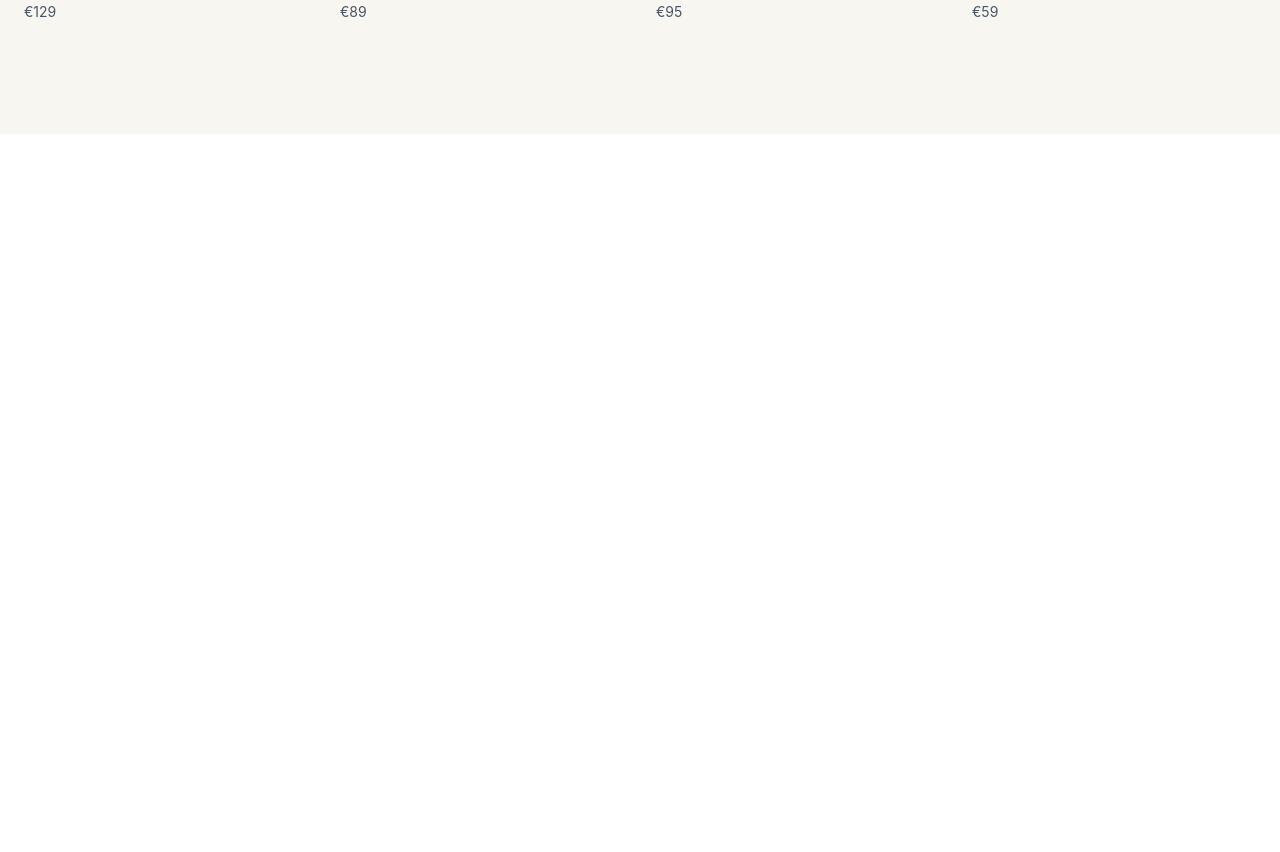
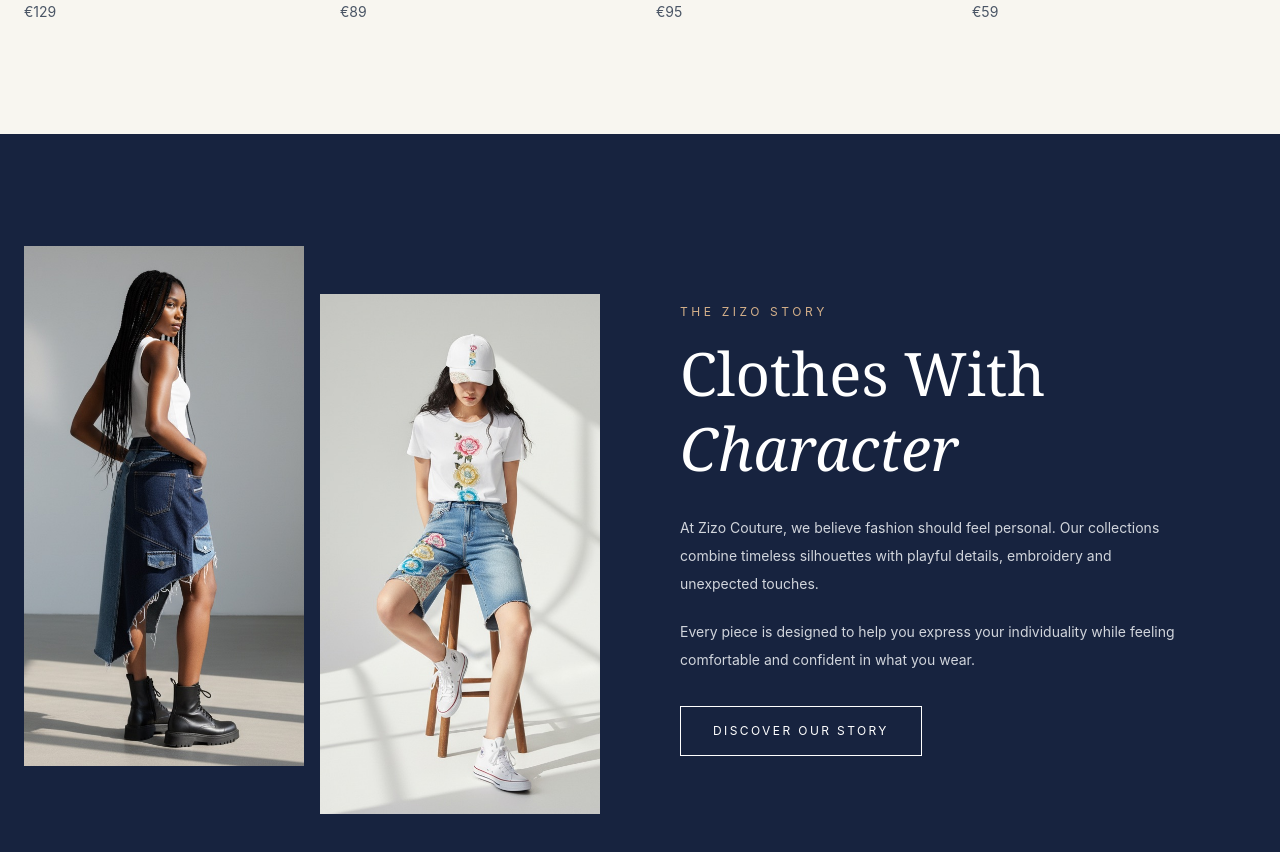
Before and after one commit to zarakhansari/zizocutoure, a React (Vite) app: page / in a window 1280 px wide. Shown: the part 2200-3052 px from the top of the page. Before the commit the page ends 2334 px from the top, so only its background shows below. Built offline with nearby package versions, Linux system fonts and the light colour scheme.

Commit message:
feat: add StorySection component to the App layout

```diff
--- a/src/App.tsx
+++ b/src/App.tsx
@@ -2,6 +2,7 @@
 import Hero from "./components/Hero";
 import CategorySection from "./components/CategorySection";
 import ProductSection from "./components/ProductSection";
+import StorySection from "./components/StorySection";
 
 function App() {
   return (
@@ -12,6 +13,7 @@
         <Hero />
         <CategorySection />
         <ProductSection />
+        <StorySection />
       </main>
     </>
   );
--- /dev/null
+++ b/src/components/StorySection.tsx
@@ -0,0 +1,72 @@
+import { Link } from "react-router";
+
+const StorySection = () => {
+    return (
+        <section className="bg-[#17233F] px-6 py-20 text-white md:py-28">
+            <div className="mx-auto max-w-7xl">
+
+                <div className="grid items-center gap-12 md:grid-cols-2 md:gap-20">
+
+                    {/* Images */}
+                    <div className="grid grid-cols-2 gap-4">
+
+                        <div className="overflow-hidden">
+                            <img
+                                src="/images/model2.jpeg"
+                                alt="Zizo Couture collection"
+                                className="h-[400px] w-full object-cover transition duration-700 hover:scale-105 md:h-[520px]"
+                            />
+                        </div>
+
+                        <div className="mt-12 overflow-hidden">
+                            <img
+                                src="/images/model3.jpeg"
+                                alt="Zizo Couture fashion"
+                                className="h-[400px] w-full object-cover transition duration-700 hover:scale-105 md:h-[520px]"
+                            />
+                        </div>
+
+                    </div>
+
+                    {/* Text */}
+                    <div className="max-w-lg">
+
+                        <p className="mb-4 text-xs uppercase tracking-[0.3em] text-[#D4B08A]">
+                            The Zizo Story
+                        </p>
+
+                        <h2 className="font-serif text-4xl leading-tight md:text-5xl lg:text-6xl">
+                            Clothes With
+                            <span className="block italic">
+                                Character
+                            </span>
+                        </h2>
+
+                        <p className="mt-7 text-sm leading-7 text-gray-300">
+                            At Zizo Couture, we believe fashion should feel personal.
+                            Our collections combine timeless silhouettes with playful
+                            details, embroidery and unexpected touches.
+                        </p>
+
+                        <p className="mt-5 text-sm leading-7 text-gray-300">
+                            Every piece is designed to help you express your individuality
+                            while feeling comfortable and confident in what you wear.
+                        </p>
+
+                        <Link
+                            to="/about"
+                            className="mt-8 inline-block border border-white px-8 py-4 text-xs uppercase tracking-[0.2em] transition duration-300 hover:bg-white hover:text-[#17233F]"
+                        >
+                            Discover Our Story
+                        </Link>
+
+                    </div>
+
+                </div>
+
+            </div>
+        </section>
+    );
+};
+
+export default StorySection;
```
